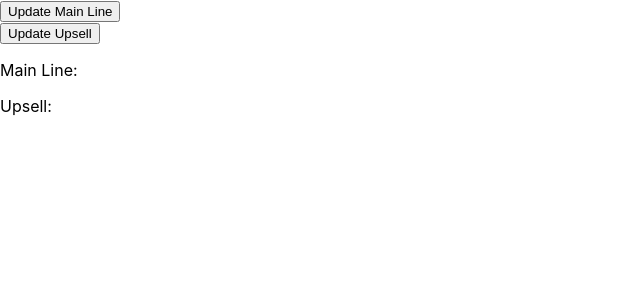
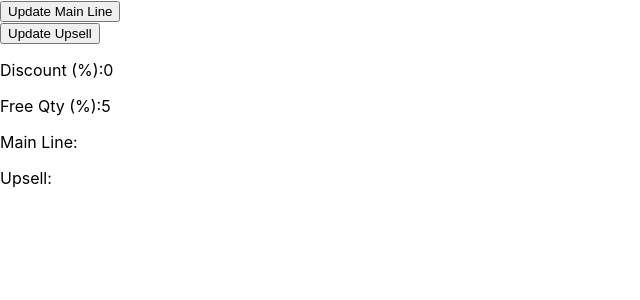
Before and after one commit to sarkarranjanpartha/context-array-of-multiple-obj, a React (Create React App) app: page / in a window 1280 px wide. Shown: the top 300 px of the page, without its empty margins (0-640 px from the left). Built offline with nearby package versions, Linux system fonts and the light colour scheme.

Commit message:
Added all update

```diff
--- a/src/ConsumerComponent.tsx
+++ b/src/ConsumerComponent.tsx
@@ -1,5 +1,6 @@
 import React, { useContext } from "react";
 import { PlaceOrderContext } from "./PlaceOrderContext";
+import { discountPercent, freeQtyPercent } from "./defaultValue";
 
 const ConsumerComponent: React.FC = () => {
   const placeOrderContext = useContext(PlaceOrderContext);
@@ -7,6 +8,10 @@ const ConsumerComponent: React.FC = () => {
   return (
     <div>
       {/* Access the context values */}
+      <p>
+        Discount (%):{placeOrderContext?.discountPercent ?? discountPercent}
+      </p>
+      <p>Free Qty (%):{placeOrderContext?.freeQtyPercent ?? freeQtyPercent}</p>
       <p>
         Main Line:
         {placeOrderContext?.mainLine.map((item) => {
--- a/src/MainLineComponent.tsx
+++ b/src/MainLineComponent.tsx
@@ -3,6 +3,13 @@ import { PlaceOrderContext } from "../src/PlaceOrderContext";
 
 const MainLineComponent: React.FC = () => {
   const placeOrderContext = useContext(PlaceOrderContext);
+
+  const handleUpdateDiscountPercent = () => {
+    const updatedDiscountPercent = 200;
+    placeOrderContext?.updateDiscountPercent(updatedDiscountPercent);
+    const updateFreeQtyPercent = 100;
+    placeOrderContext?.updateFreeQtyPercent(updateFreeQtyPercent);
+  };
 
   const handleUpdateMainLine = () => {
     // const updatedMainLine = [...];
@@ -23,6 +30,7 @@ const MainLineComponent: React.FC = () => {
       },
     ];
     // Update the mainLine array as needed
+    handleUpdateDiscountPercent();
     placeOrderContext?.updateMainLine(updatedMainLine);
   };
 
--- a/src/PlaceOrderContext.tsx
+++ b/src/PlaceOrderContext.tsx
@@ -21,6 +21,8 @@ export interface PlaceOrderContextType {
   accessoryCharges: AccessoryCharge[];
   extraCharges: ExtraCharge[];
   perUnitExtraCharges: PerUnitExtraCharge[];
+  updateDiscountPercent: (updatedDiscountPercent: number | undefined) => void;
+  updateFreeQtyPercent: (updatedFreeQtyPercent: number | undefined) => void;
   updateMainLine: (updatedMainLine: MainLine[]) => void;
   updateUpsell: (updatedUpsell: Upsell[]) => void;
   updateAccessoryCharges: (updatedAccessoryCharges: AccessoryCharge[]) => void;
@@ -40,6 +42,8 @@ export const PlaceOrderProvider: React.FC<{ children: React.ReactNode }> = ({
 }) => {
   const [placeOrderContext, setPlaceOrderContext] =
     useState<PlaceOrderContextType>({
+      discountPercent: 0, // Definition discountPercent is optional as we declare discountPercent as optional
+      // freeQtyPercent: 0,
       shipping: 0,
       handling: 0,
       taxPercent: 0,
@@ -49,6 +53,18 @@ export const PlaceOrderProvider: React.FC<{ children: React.ReactNode }> = ({
       accessoryCharges: [],
       extraCharges: [],
       perUnitExtraCharges: [],
+      updateDiscountPercent: (updatedDiscountPercent) => {
+        setPlaceOrderContext((prevContext) => ({
+          ...prevContext,
+          discountPercent: updatedDiscountPercent,
+        }));
+      },
+      updateFreeQtyPercent: (updatedFreeQtyPercent) => {
+        setPlaceOrderContext((prevContext) => ({
+          ...prevContext,
+          freeQtyPercent: updatedFreeQtyPercent,
+        }));
+      },
       updateMainLine: (updatedMainLine) => {
         setPlaceOrderContext((prevContext) => ({
           ...prevContext,
--- /dev/null
+++ b/src/defaultValue.ts
@@ -0,0 +1,2 @@
+export const discountPercent = 10;
+export const freeQtyPercent = 5;
```
